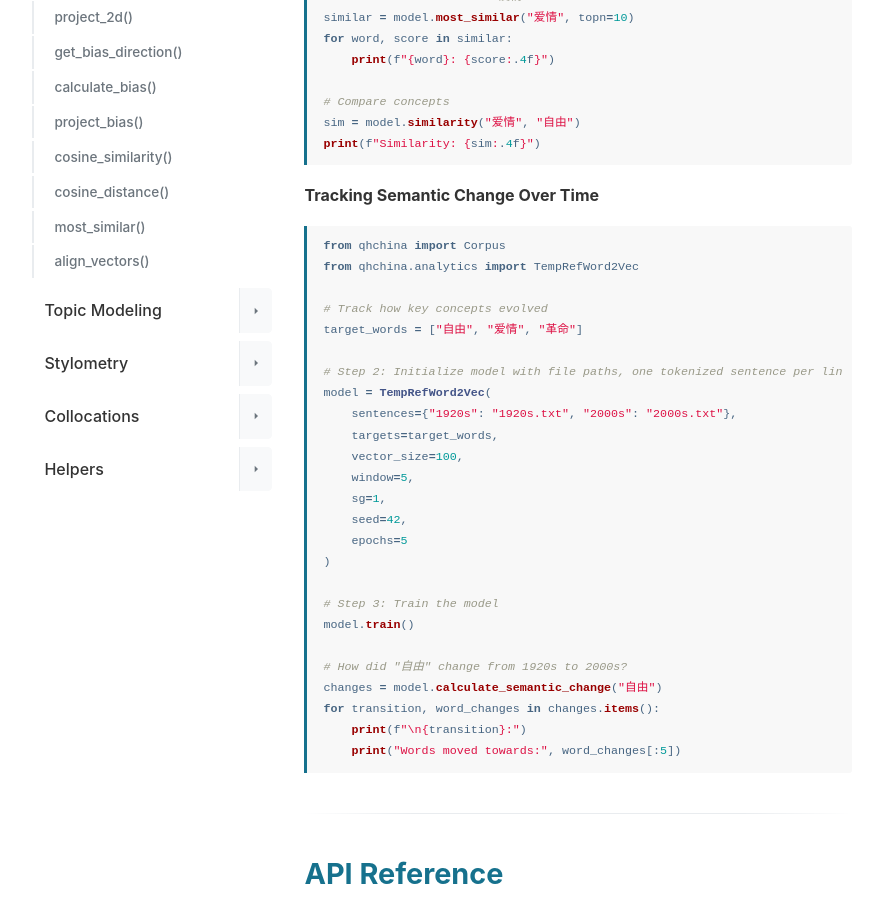
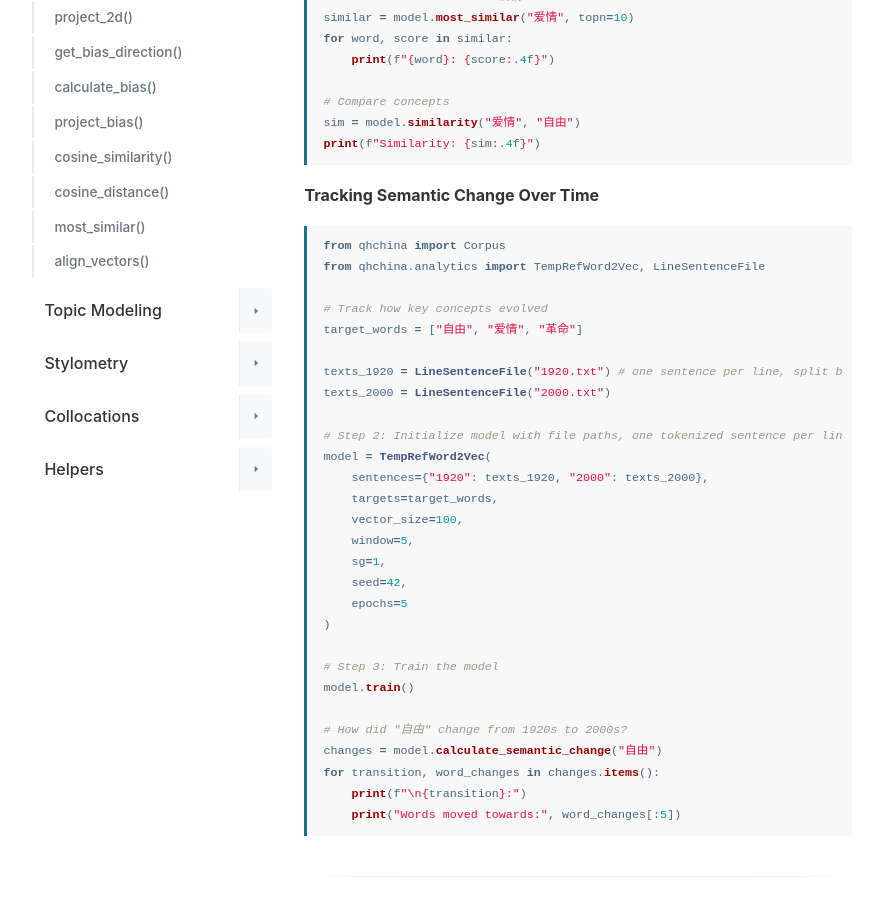
Before and after one commit to mcjkurz/qhchina-web, a Jekyll site: the page built from docs/word_embeddings/index.md, in a window 1280 px wide and 900 px high, scrolled down 1436 px. Shown: the whole window, without its empty margins (198-1071 px from the left). Built offline with Jekyll 4.4.1, drawn with Linux system fonts in a browser that asks for light colours.

Commit message:
hardcoded examples change

````diff
--- a/docs/word_embeddings/index.md
+++ b/docs/word_embeddings/index.md
@@ -102,14 +102,17 @@ print(f"Similarity: {sim:.4f}")
 
 ```python
 from qhchina import Corpus
-from qhchina.analytics import TempRefWord2Vec
+from qhchina.analytics import TempRefWord2Vec, LineSentenceFile
 
 # Track how key concepts evolved
 target_words = ["自由", "爱情", "革命"]
 
+texts_1920 = LineSentenceFile("1920.txt") # one sentence per line, split by tokens
+texts_2000 = LineSentenceFile("2000.txt")
+
 # Step 2: Initialize model with file paths, one tokenized sentence per line
 model = TempRefWord2Vec(
-    sentences={"1920s": "1920s.txt", "2000s": "2000s.txt"},
+    sentences={"1920": texts_1920, "2000": texts_2000},
     targets=target_words,
     vector_size=100,
     window=5,
````
Also changed, not shown: docs/helpers/index.md (+4 -6 lines).
